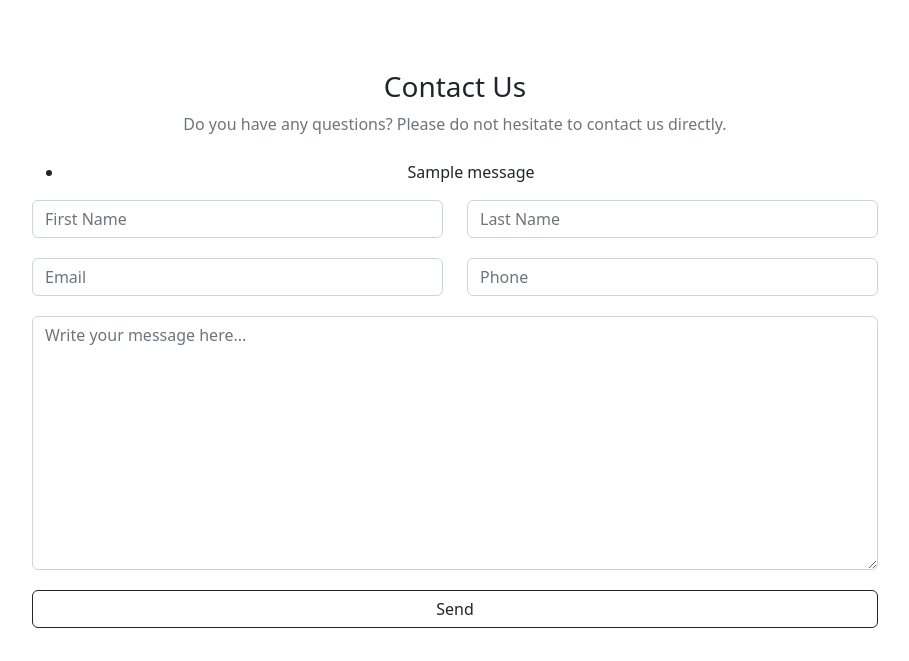
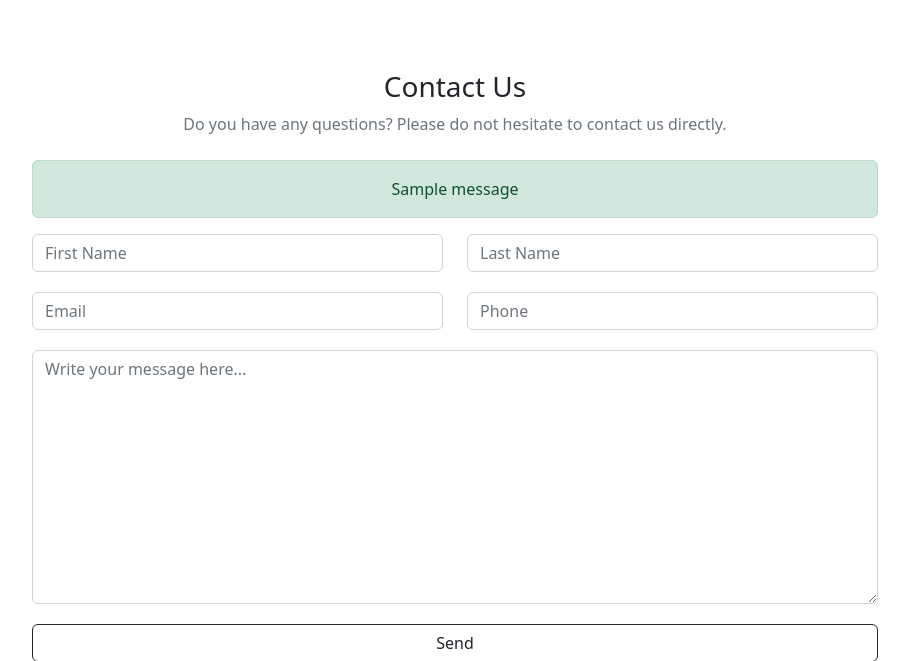
Before and after one commit to boracakirel/CryptoWallet, a Django app: page /contact/ in a window 1280 px wide. Shown: the part 72-733 px from the top of the page, without its empty margins (185-1094 px from the left). Run offline with Django 4.2, Linux system fonts and the light colour scheme; tables that the repository leaves empty hold one stand-in row (values such as "Sample post"); one stand-in notice (Sample message) is shown; some libraries are stand-ins or nearby versions.

Commit message:
added alert messages

```diff
--- a/templates/contact.html
+++ b/templates/contact.html
@@ -10,18 +10,19 @@
                             <div class="h3 fw-light">Contact Us</div>
                             <p class="mb-4 text-muted">Do you have any questions? Please do not hesitate to
                                 contact us directly.</p>
-                            {% if messages %}
-                                <ul class="messages">
-                                    {% for message in messages %}
-                                        <li{% if message.tags %}
-                                            class="{{ message.tags }}"{% endif %}>{{ message }}</li>
-                                    {% endfor %}
-                                </ul>
+                           {% if messages %}
+                        {% for message in messages %}
+                            <div class="alert alert-{{ message.tags }}">
+                            {{ message }}
+                            </div>
+
+                        {% endfor %}
+
                             {% endif %}
 
                         </div>
                         <form action="" method="POST">
-                            {% csrf_token %} <!-- Guvenlik aciklarini kapatiyor; Saldirilara karsi onlem -->
+                            {% csrf_token %}
                             <div class="row row-fluid">
                                 <div class="col-lg-6 col-md-6 col-sm-6">
                                     {{ form.first_name }}
```
